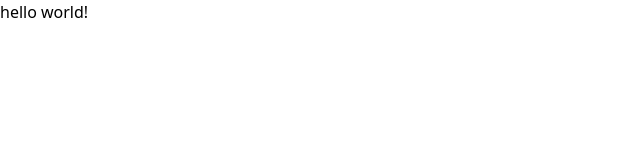
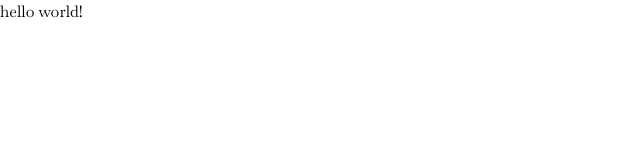
Before and after one commit to brndeveloper/literary-rotation, a React (Vite) app: page / in a window 1280 px wide. Shown: the top 160 px of the page, without its empty margins (0-640 px from the left). Built offline with nearby package versions, Linux system fonts and the light colour scheme.

Commit message:
chore: add baskervville font

```diff
--- a/src/index.css
+++ b/src/index.css
@@ -1,2 +1,18 @@
 @tailwind base;
 @tailwind utilities;
+
+@layer base {
+  @font-face {
+    font-family: "Baskervville";
+    src: url("/src/assets/fonts/Baskervville-Regular.ttf") format("truetype");
+    font-weight: 400;
+    font-style: normal;
+  }
+
+  @font-face {
+    font-family: "Baskervville";
+    src: url("/src/assets/fonts/Baskervville-Italic.ttf") format("truetype");
+    font-weight: 400;
+    font-style: italic;
+  }
+}
--- a/tailwind.config.js
+++ b/tailwind.config.js
@@ -2,6 +2,9 @@
 export default {
   content: ["./index.html", "./src/**/*.{js,jsx}"],
   theme: {
+    fontFamily: {
+      sans: ["Baskervville", "sans-serif"],
+    },
     extend: {},
   },
   plugins: [],
```
Also changed, not shown: src/assets/fonts/Baskervville-Italic.ttf (added), src/assets/fonts/Baskervville-Regular.ttf (added).
